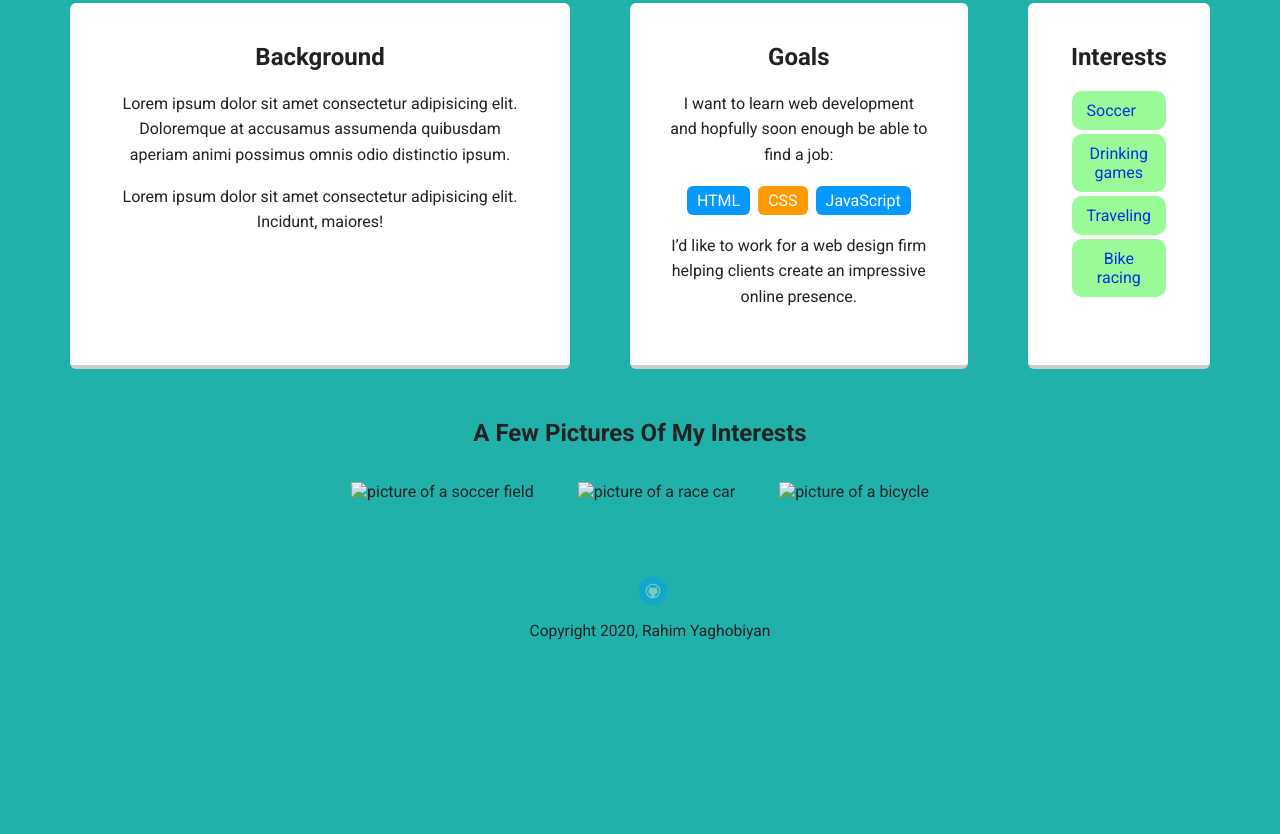
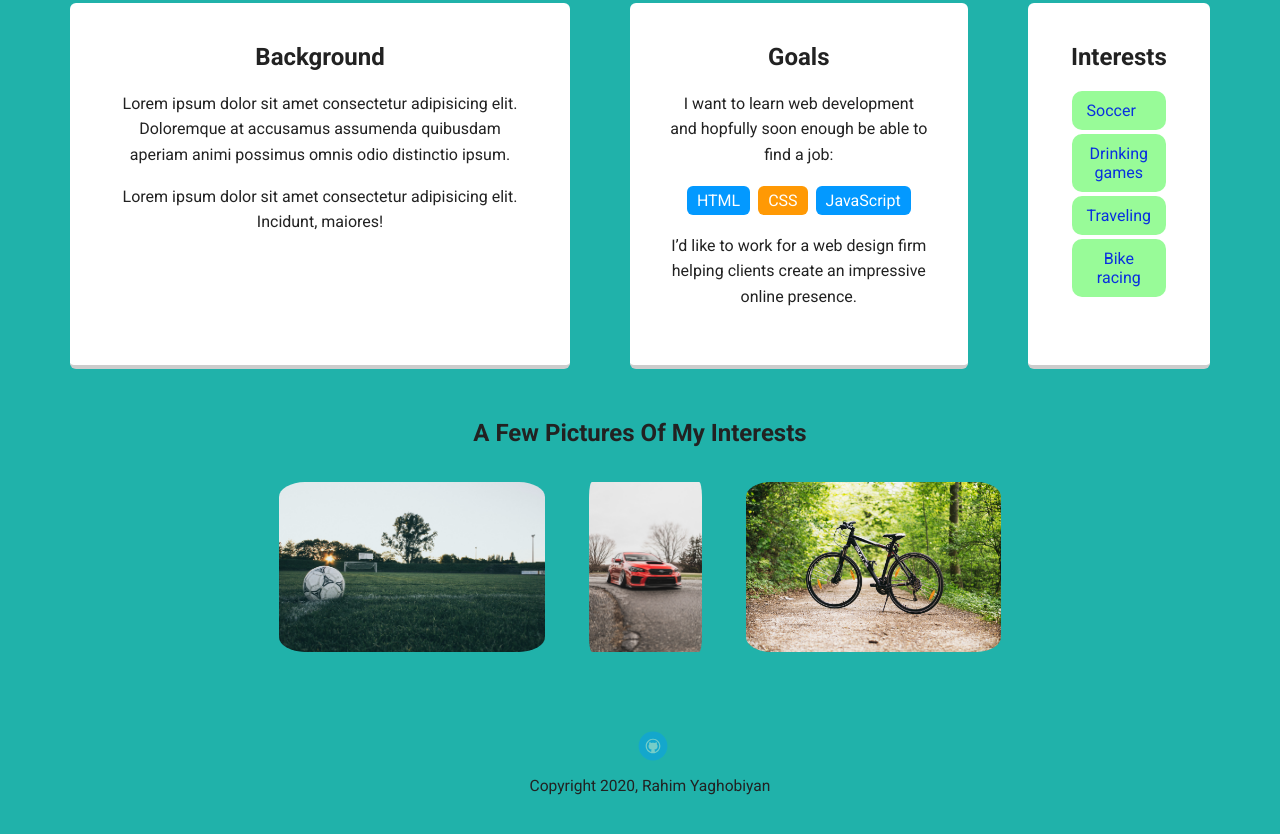
Before and after one commit to web1374/team-tree-house-first-project, a plain HTML site: page index.html in a window 1280 px wide. Shown: the part 847-1681 px from the top of the page. Before the commit the page ends 1582 px from the top, so only its background shows below. Drawn offline with Linux system fonts and the light colour scheme; the site is published under a folder, as on GitHub Pages, so addresses that start at the root find nothing; a web font is replaced by a local one.

Commit message:
changed a css property

```diff
--- a/index.html
+++ b/index.html
@@ -54,9 +54,9 @@
 
       <section class="img-list">
         <h2>A Few Pictures Of My Interests</h2>
-        <img src="/images/soccer.png" alt="picture of a soccer field" class="image-1">
-        <img src="/images/car.png" alt="picture of a race car" class="image-2">
-        <img src="/images/bike.png" alt="picture of a bicycle" class="image-3">
+        <img src="images/soccer.png" alt="picture of a soccer field" class="image-1">
+        <img src="images/car.png" alt="picture of a race car" class="image-2">
+        <img src="images/bike.png" alt="picture of a bicycle" class="image-3">
 
       </section>
     <footer>
--- a/style.css
+++ b/style.css
@@ -256,7 +256,6 @@ textarea {
 /* home-page bottom page image styling */
 .img-list {
   text-align: center;
-  display: flexbox;
   }
 .image-1{
   padding: 15px 20px;
```
